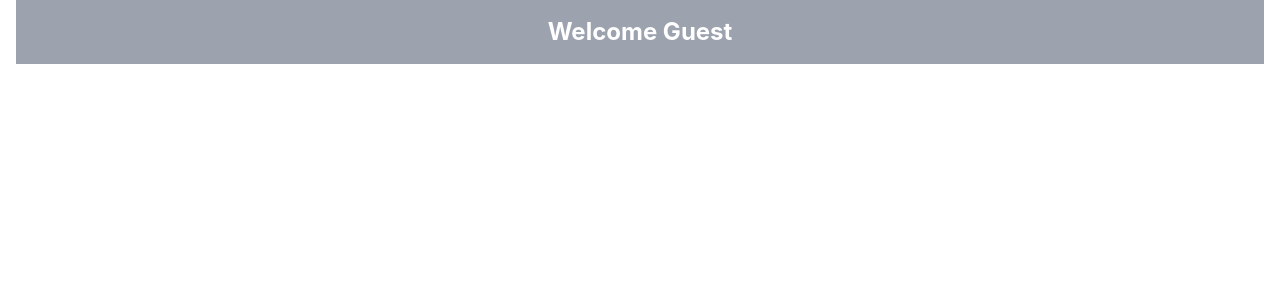
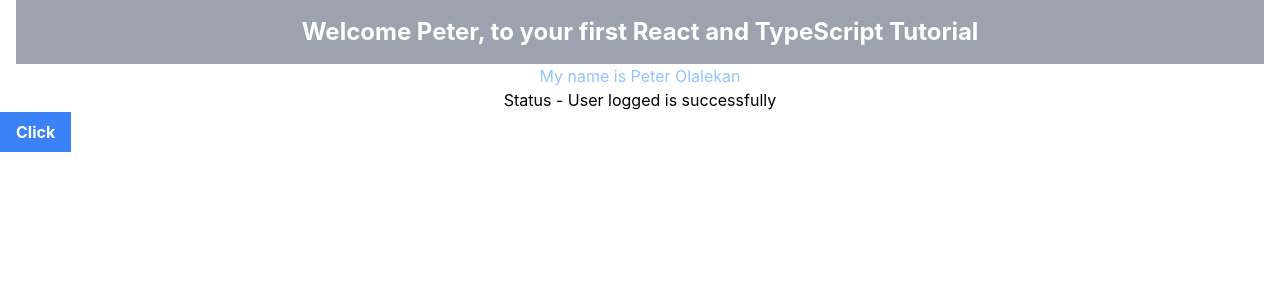
Before and after one commit to Peteru2/React-type, a React (Create React App) app: page / in a window 1280 px wide. Shown: the top 300 px of the page. Built offline with nearby package versions, Linux system fonts and the light colour scheme.

Commit message:
Button< Status e.t.c added

```diff
--- a/src/App.tsx
+++ b/src/App.tsx
@@ -1,10 +1,27 @@
 import './App.css';
+import Button from './BUtton';
 import DGreet from './Component/DGreet';
+import Heading from './Component/Heading';
+import  Person from './Component/Person';
+import Status from './Component/Status';
 
 function App() {
+
+ const personName = {
+    first: "Peter",
+    last: "Olalekan",
+}
+
   return (
     <div className="App">
-        <DGreet name="Peter" isLoggedIn = {false}/>
+
+        <DGreet name="Peter" isLoggedIn = {true}/>
+        <Person names = {personName}/>
+        <Status status='Success' />
+        <Heading>I am not understanding, but I Will</Heading>
+        <Button handleClick={(event,id) =>{
+          console.log("Clicked", event, id)
+        }}/>
     </div>
   );
 }
--- /dev/null
+++ b/src/BUtton.tsx
@@ -0,0 +1,12 @@
+import React from "react"
+type buttonProps = {
+    handleClick : (event: React.MouseEvent<HTMLButtonElement>, id:number ) => void
+}
+
+const Button = (props: buttonProps) => {
+    return (
+        <button className ="grid px-4 py-2 bg-blue-500 text-white font-bold"onClick={(event)=>props.handleClick(event,1)}>Click</button>
+     );
+}
+
+export default Button;
--- /dev/null
+++ b/src/Component/Heading.tsx
@@ -0,0 +1,12 @@
+type headerProps = {
+    children: string
+}
+const Heading = (props: headerProps) => {
+    return (
+        <>
+            {/* <h2>{props.children}</h2> */}
+        </>
+     );
+}
+
+export default Heading;
--- /dev/null
+++ b/src/Component/Person.tsx
@@ -0,0 +1,16 @@
+type PersonProps = {
+   names:{
+    first: string,
+    last: string
+   }
+}
+
+const Person = (props: PersonProps) => {
+    return (
+        <>
+        <h3 className="text-center text-blue-300">My name is {props.names.first} {props.names.last}</h3>
+        </>
+     );
+}
+
+export default Person;
--- /dev/null
+++ b/src/Component/Status.tsx
@@ -0,0 +1,25 @@
+type statusProps = {
+    // status: string
+    status: "Loading" | "Success" | "Error"
+}
+
+const Status = (props: statusProps) => {
+    let loginMessage
+
+    if (props.status === "Loading"){
+        loginMessage = "Laoding..."
+    }
+    else if(props.status === "Success"){
+        loginMessage = "User logged is successfully"
+    }
+    else if(props.status === "Error"){
+        loginMessage = "Error logging in user"
+    }
+    return (
+        <>
+            Status - {loginMessage}
+        </>
+     );
+}
+
+export default Status;
```
Also changed, not shown: src/Component/DGreet.tsx (+6 -1 lines).
